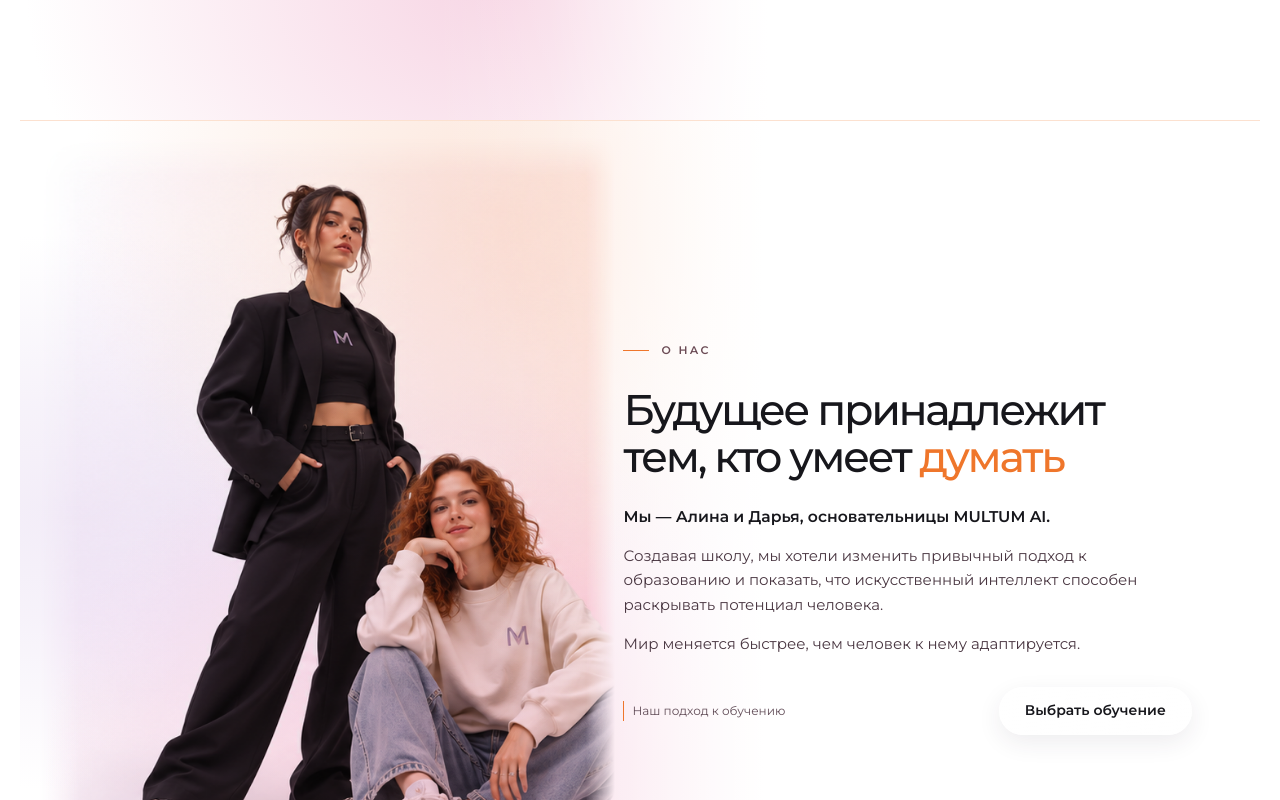
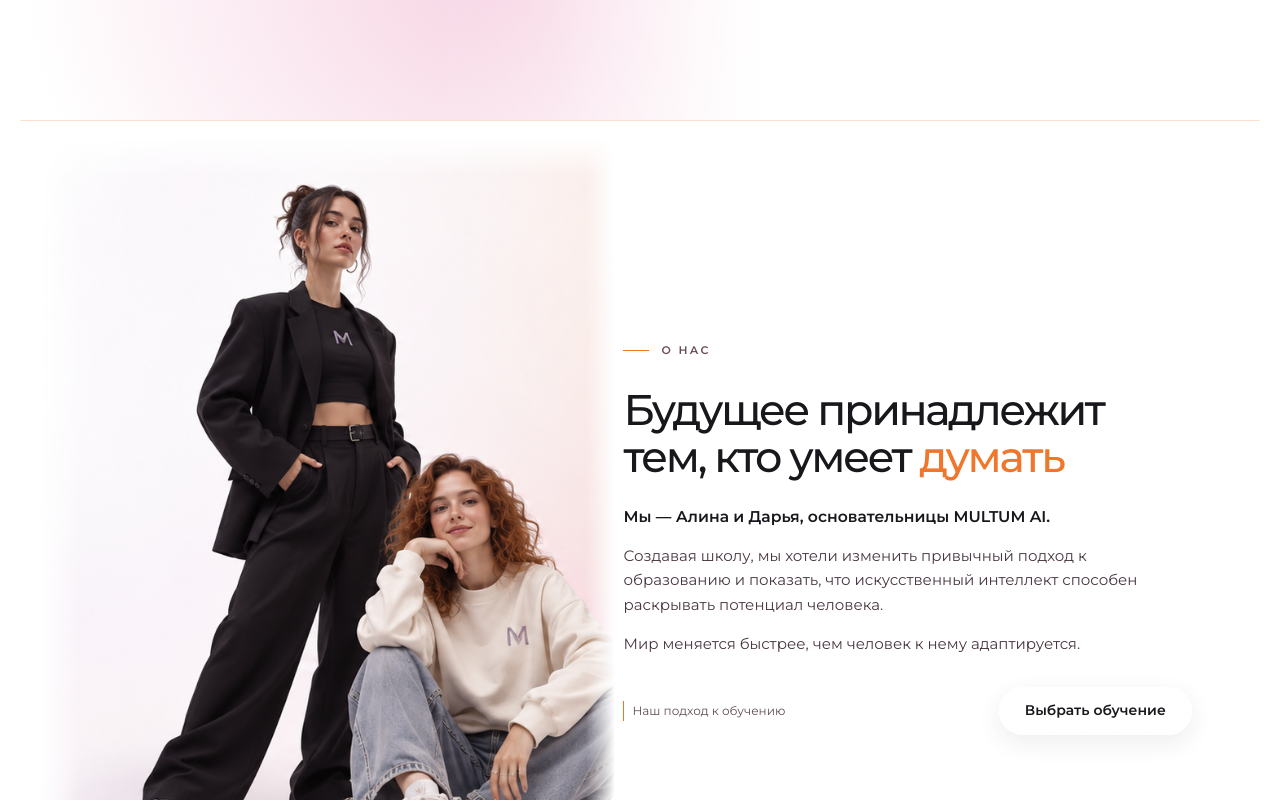
Before and after one commit to fuks19200-ctrl/09, a Next.js app: page / in a window 1280 px wide. Shown: the part 680-1480 px from the top of the page. Built offline with nearby package versions, Linux system fonts and the light colour scheme.

Commit message:
Remove double gradient saturation on About and soften portrait colors

```diff
--- a/app/globals.css
+++ b/app/globals.css
@@ -1277,11 +1277,11 @@ body:has(.courses-page) { overflow-x: hidden; overflow-y: auto; }
 /* Match the founders screen to the same continuous pastel backdrop.
    The portrait's light background blends with it rather than covering it. */
 .about-hero {
-  background: var(--section-background);
-  background-attachment: fixed;
+  background: transparent;
 }
 .about-hero::before {
-  mix-blend-mode: multiply;
+  mix-blend-mode: normal;
+  filter: saturate(.78);
 }
 @media (min-width:951px) and (min-aspect-ratio:3/2) {
   .about-hero::before {
```
